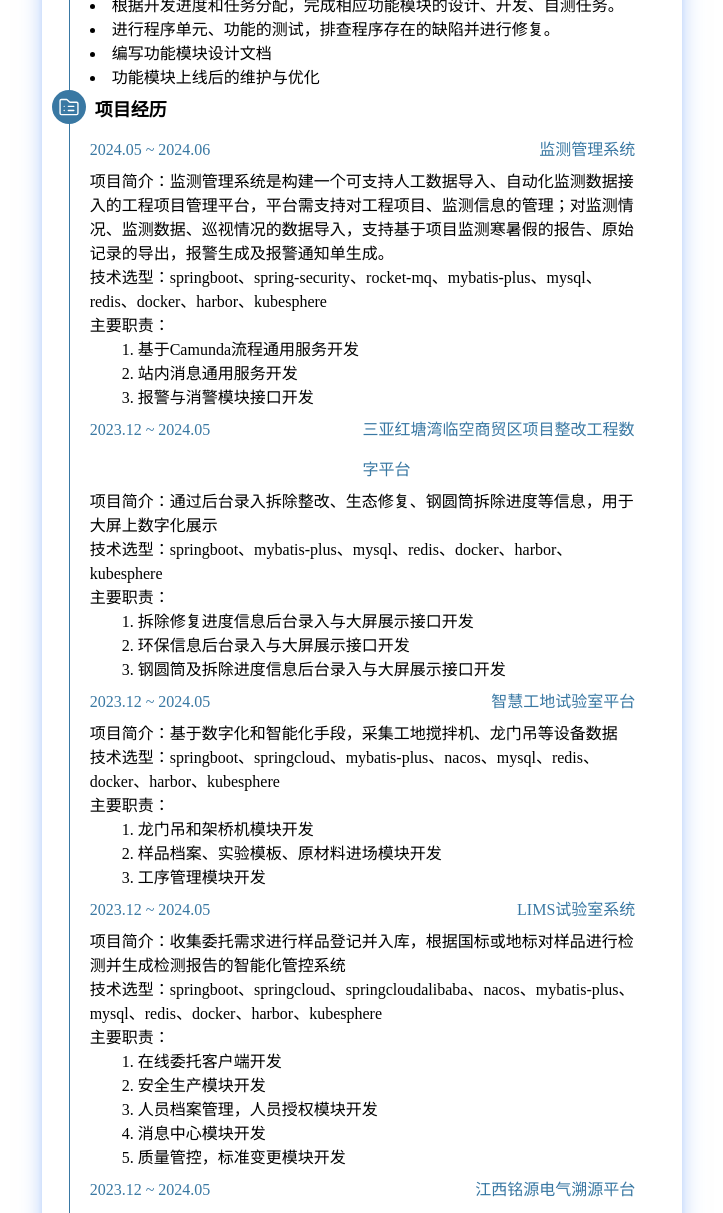
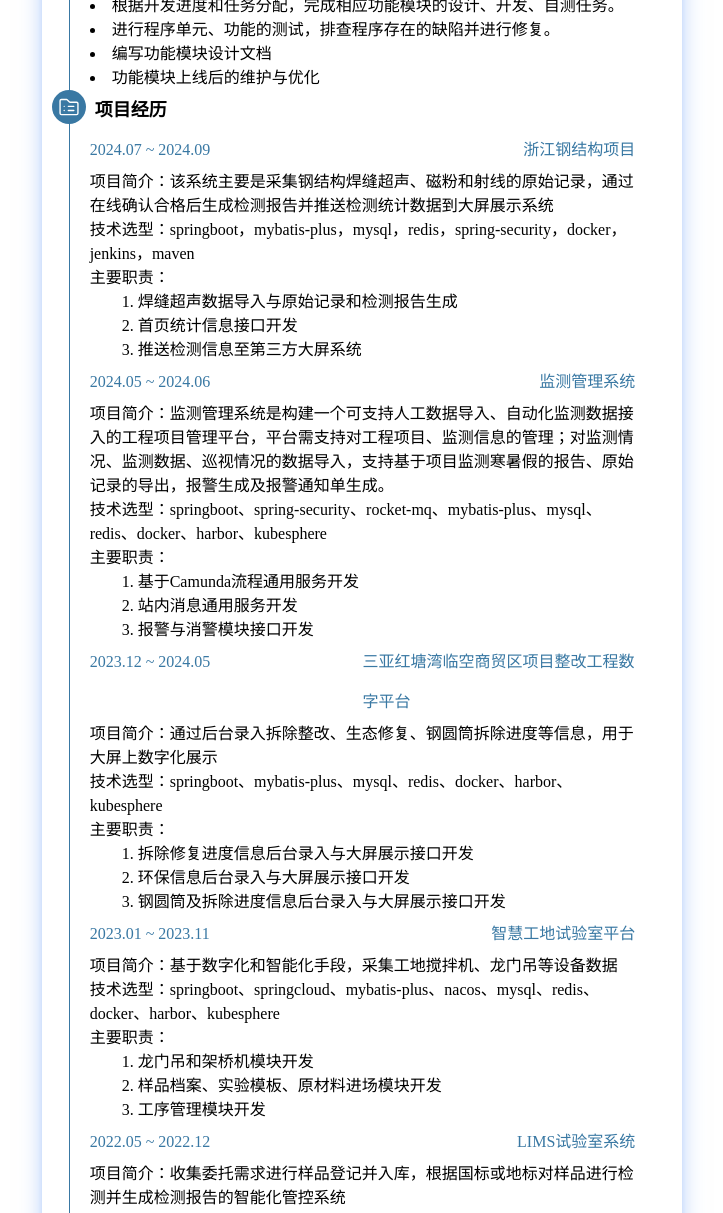
Before and after one commit to YuWanJun/resume, a plain HTML site: page index.html in a window 1280 px wide. Shown: the part 760-1973 px from the top of the page, without its empty margins (278-1001 px from the left). Drawn offline with nearby package versions, Linux system fonts and the light colour scheme.

Commit message:
Update index.html

```diff
--- a/index.html
+++ b/index.html
@@ -171,6 +171,20 @@
               </svg>
             </div>
             <h4 class="ml-[5px] leading-10 text-[18px] font-bold">项目经历</h4>
+			<ul class="leading-10 grid grid-cols-2 text-[#3978a3]">
+              <li class="place-self-start">2024.07 ~ 2024.09</li>
+              <li class="place-self-end">浙江钢结构项目</li>
+            </ul>
+            <p>
+              项目简介：该系统主要是采集钢结构焊缝超声、磁粉和射线的原始记录，通过在线确认合格后生成检测报告并推送检测统计数据到大屏展示系统
+            </p>
+            <p>技术选型：springboot，mybatis-plus，mysql，redis，spring-security，docker，jenkins，maven</p>
+            <p>主要职责：</p>
+            <ul class="list-decimal list-inside indent-8">
+              <li>焊缝超声数据导入与原始记录和检测报告生成</li>
+              <li>首页统计信息接口开发</li>
+              <li>推送检测信息至第三方大屏系统</li>
+            </ul>
             <ul class="leading-10 grid grid-cols-2 text-[#3978a3]">
               <li class="place-self-start">2024.05 ~ 2024.06</li>
               <li class="place-self-end">监测管理系统</li>
@@ -200,7 +214,7 @@
               <li>钢圆筒及拆除进度信息后台录入与大屏展示接口开发</li>
             </ul>
             <ul class="leading-10 grid grid-cols-2 text-[#3978a3]">
-              <li class="place-self-start">2023.12 ~ 2024.05</li>
+              <li class="place-self-start">2023.01 ~ 2023.11</li>
               <li class="place-self-end">智慧工地试验室平台</li>
             </ul>
             <p>
@@ -214,7 +228,7 @@
               <li>工序管理模块开发</li>
             </ul>
             <ul class="leading-10 grid grid-cols-2 text-[#3978a3]">
-              <li class="place-self-start">2023.12 ~ 2024.05</li>
+              <li class="place-self-start">2022.05 ~ 2022.12</li>
               <li class="place-self-end">LIMS试验室系统</li>
             </ul>
             <p>
@@ -231,7 +245,7 @@
               <li>质量管控，标准变更模块开发</li>
             </ul>
             <ul class="leading-10 grid grid-cols-2 text-[#3978a3]">
-              <li class="place-self-start">2023.12 ~ 2024.05</li>
+              <li class="place-self-start">2021.11 ~ 2022.04</li>
               <li class="place-self-end">江西铭源电气溯源平台</li>
             </ul>
             <p>
@@ -245,7 +259,7 @@
               <li>物联网模组管理模块开发</li>
             </ul>
             <ul class="leading-10 grid grid-cols-2 text-[#3978a3]">
-              <li class="place-self-start">2023.12 ~ 2024.05</li>
+              <li class="place-self-start">2021.09 ~ 2021.10</li>
               <li class="place-self-end">泸州老窖配额管理系统</li>
             </ul>
             <p>
```
